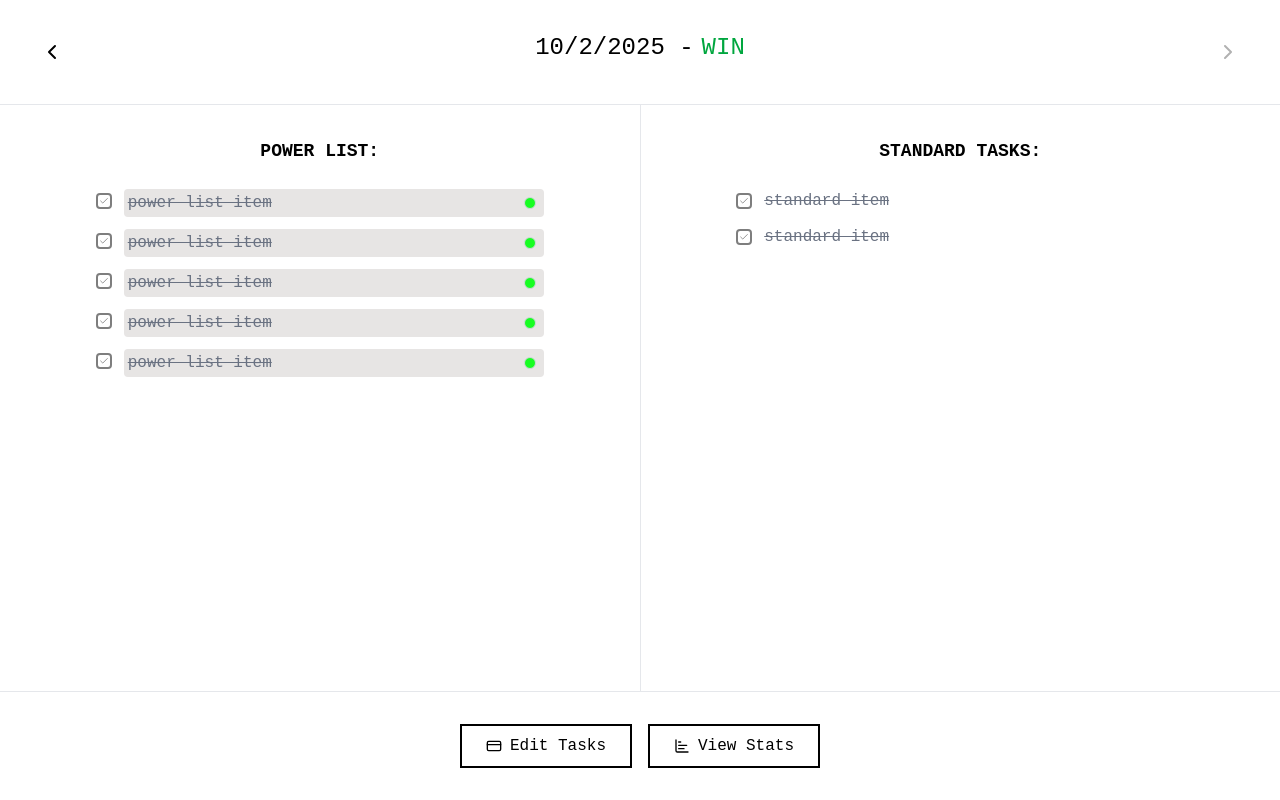
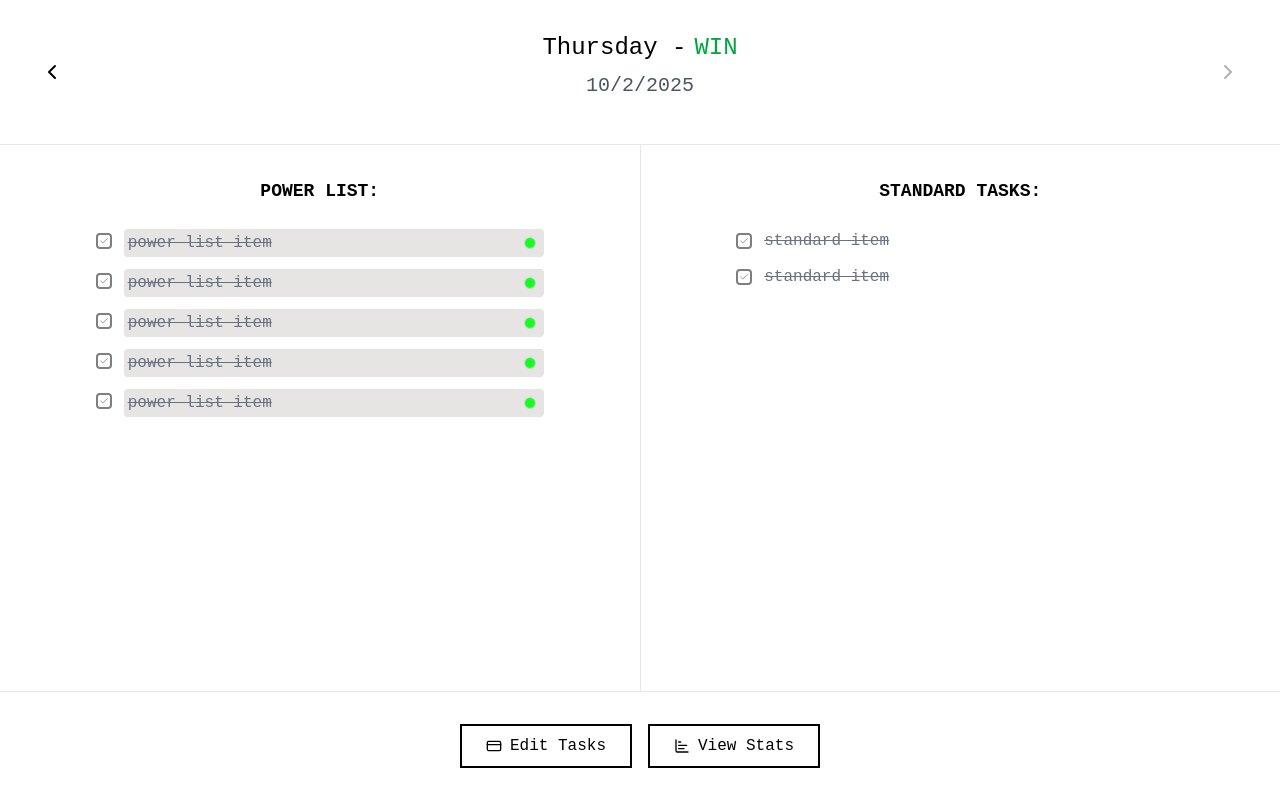
Before and after one commit to Londelo/control_center, a Next.js app: page / in a window 1280 px wide. Built offline with nearby package versions, Linux system fonts and the light colour scheme.

Commit message:
CC-4: update status display

```diff
--- a/src/app/_hooks/usePowerListService.ts
+++ b/src/app/_hooks/usePowerListService.ts
@@ -243,7 +243,8 @@ export function usePowerListService() {
       isSettingsModalOpen,
       isDetailsModalOpen,
       selectedTask,
-      selectedTaskForDetails
+      selectedTaskForDetails,
+      powerLists
     },
     updateTask,
     updateStandardTask,
--- a/src/app/page.tsx
+++ b/src/app/page.tsx
@@ -21,6 +21,13 @@ const getListStatus = (currentPowerList: PowerListType, currentDate: string, tod
 
   // Fallback (shouldn't reach here with proper logic)
   return purpose === 'text' ? 'LOSE' : 'text-red-600'
+}
+
+const getDayOfWeek = (currentDate: string): string => {
+  const date = new Date(currentDate);
+  const days = ['Sunday', 'Monday', 'Tuesday', 'Wednesday', 'Thursday', 'Friday', 'Saturday'];
+  console.log(date.getDay())
+  return days[date.getDay()];
 }
 
 export default function Home() {
@@ -60,6 +67,10 @@ export default function Home() {
     );
   }
 
+  const dayOfWeek = getDayOfWeek(state.currentDate);
+  const statusColor = getListStatus(state.currentPowerList, state.currentDate, state.today, 'color')
+  const status = getListStatus(state.currentPowerList, state.currentDate, state.today)
+
   return (
     <div className="min-h-screen bg-white flex flex-col">
       {/* Header */}
@@ -74,10 +85,14 @@ export default function Home() {
         </button>
 
         <div className="text-2xl font-mono mb-2 flex items-center justify-center gap-2">
-          <span>{state.currentDate} -</span>
-          <span className={getListStatus(state.currentPowerList, state.currentDate, state.today, 'color')}>
-            {getListStatus(state.currentPowerList, state.currentDate, state.today)}
+          <span>{dayOfWeek} -</span>
+          <span className={statusColor}>
+            {status}
           </span>
+        </div>
+
+        <div className="text-xl font-mono mb-3 text-gray-600">
+          {state.currentDate}
         </div>
 
         {/* Right Arrow */}
```
